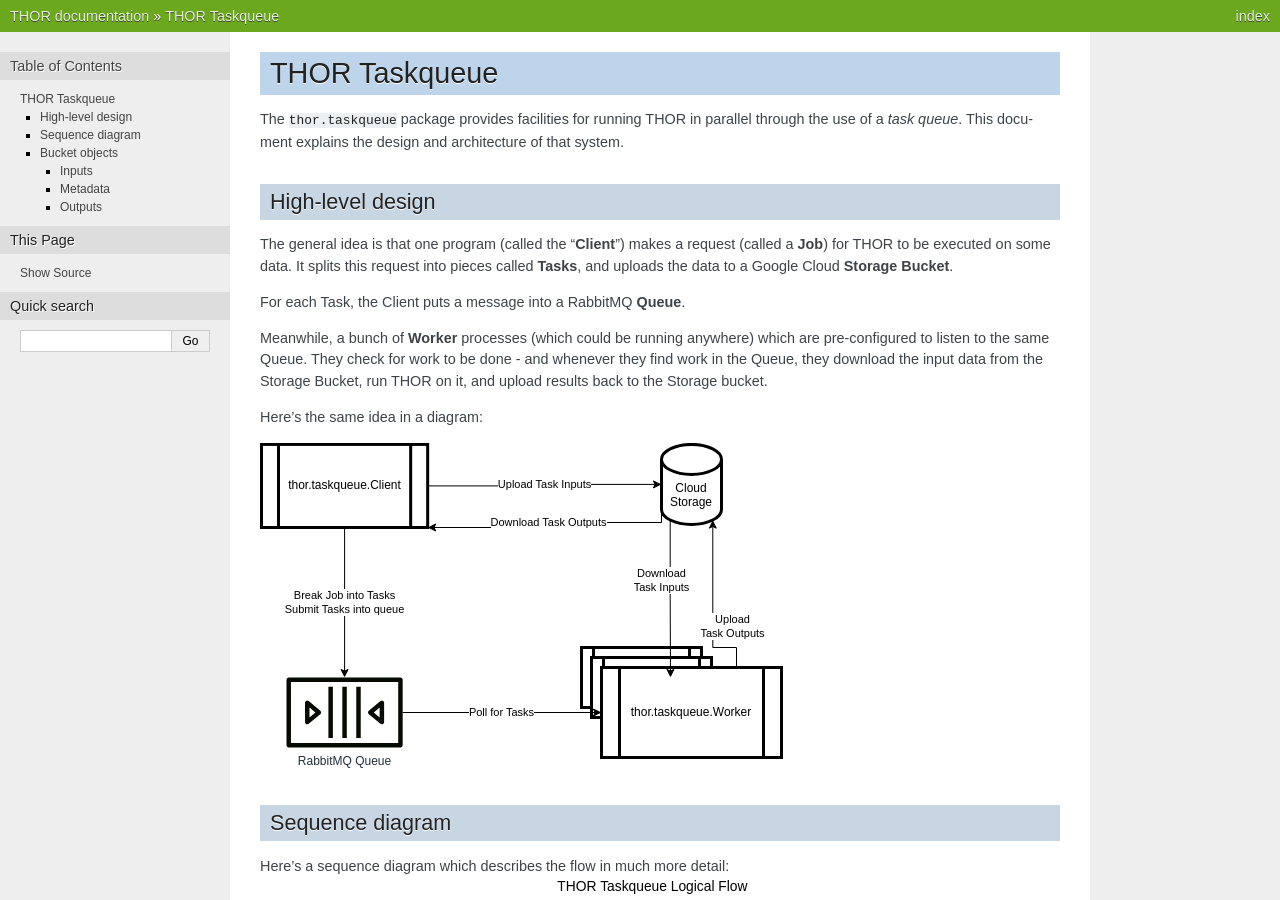
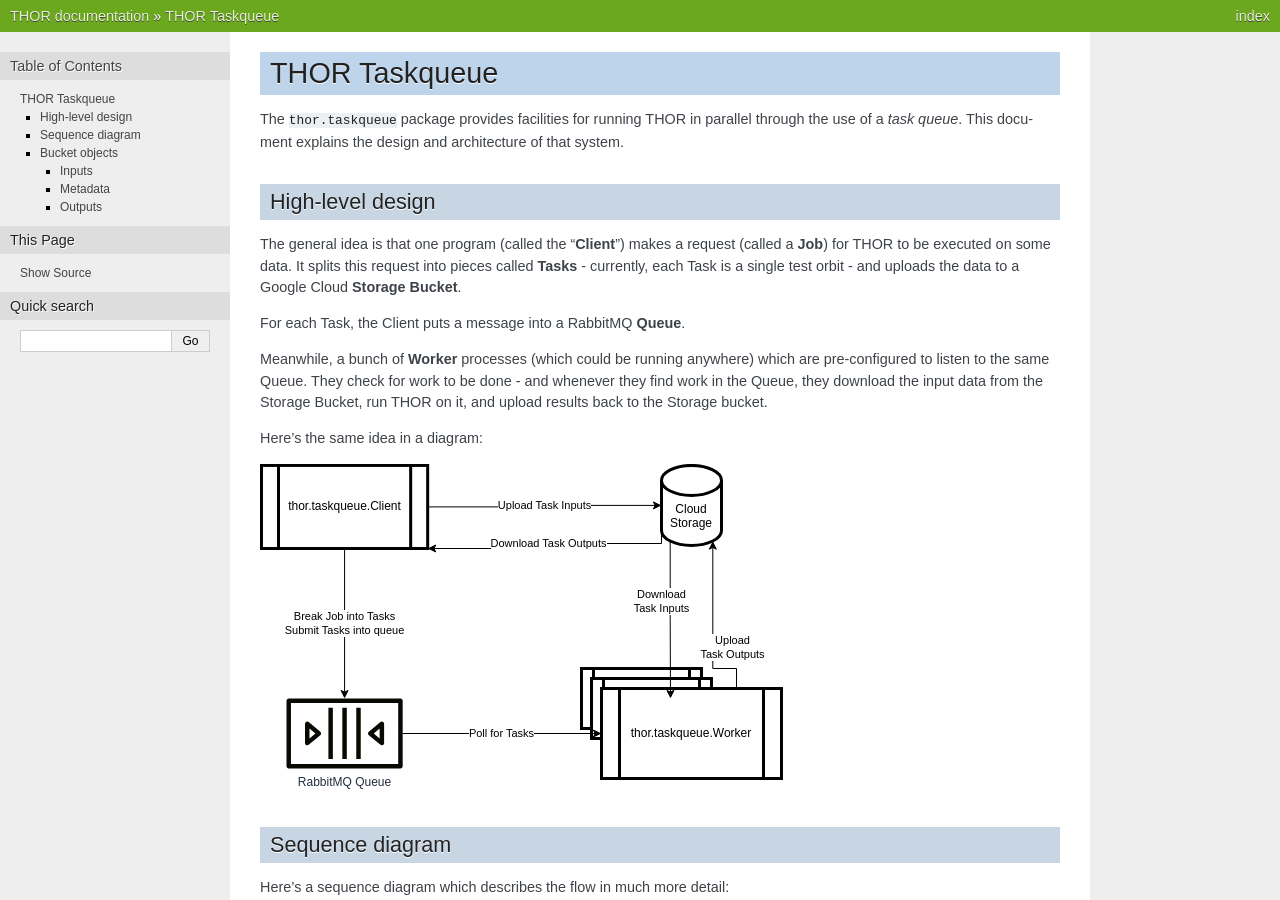
Before and after one commit to moeyensj/thor, a Sphinx documentation site: the page built from docs/taskqueue/README.md, in a window 1280 px wide and 900 px high. Built offline with Sphinx 7.4.7, drawn with Linux system fonts in a browser that asks for light colours.

Commit message:
Explain that each Task is a single test orbit

```diff
--- a/docs/taskqueue/README.md
+++ b/docs/taskqueue/README.md
@@ -8,8 +8,8 @@ architecture of that system.
 
 The general idea is that one program (called the "**Client**") makes a request
 (called a **Job**) for THOR to be executed on some data. It splits this request
-into pieces called **Tasks**, and uploads the data to a Google Cloud **Storage
-Bucket**.
+into pieces called **Tasks** - currently, each Task is a single test orbit - and
+uploads the data to a Google Cloud **Storage Bucket**.
 
 For each Task, the Client puts a message into a RabbitMQ **Queue**.
 
```
